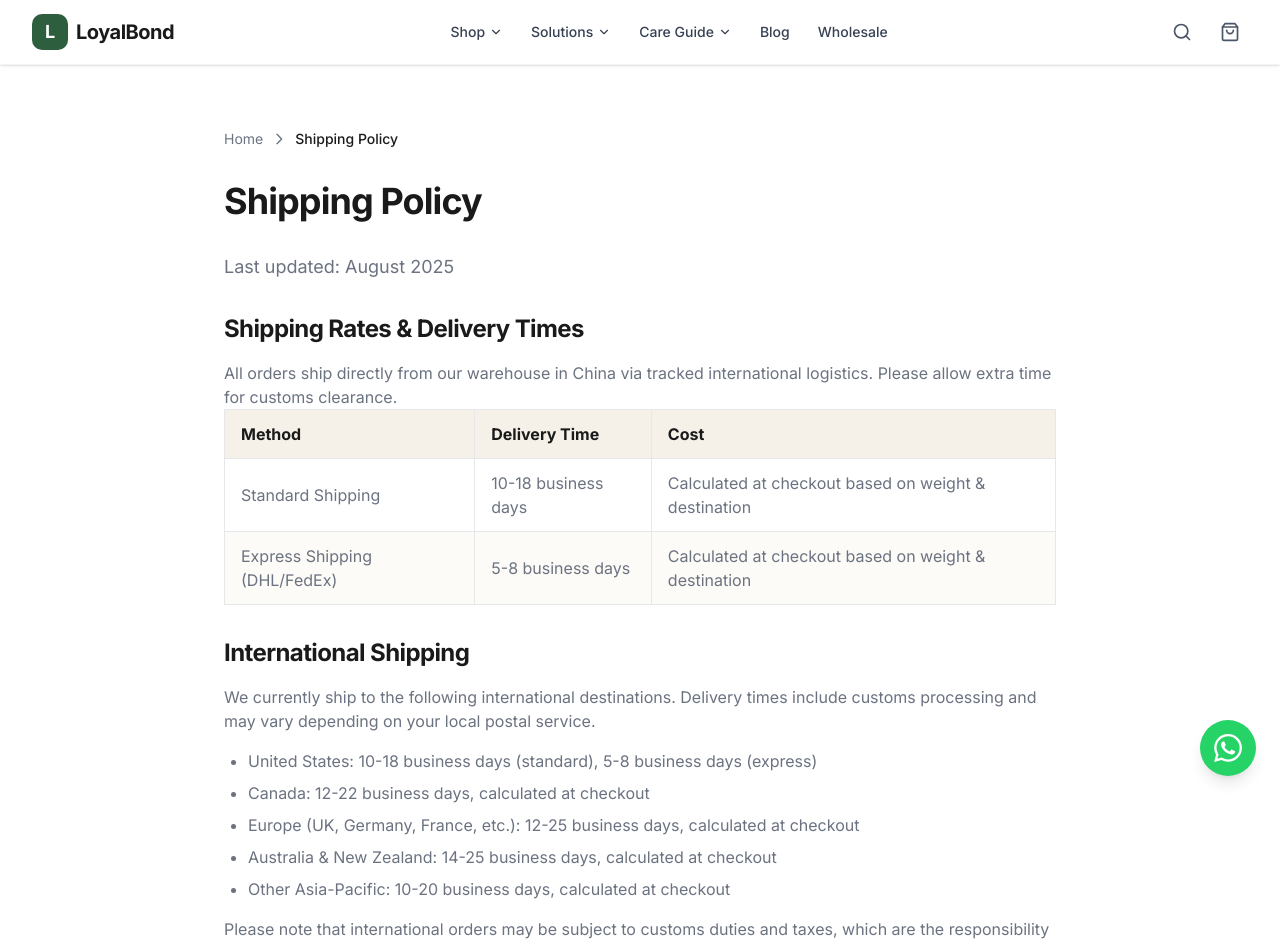
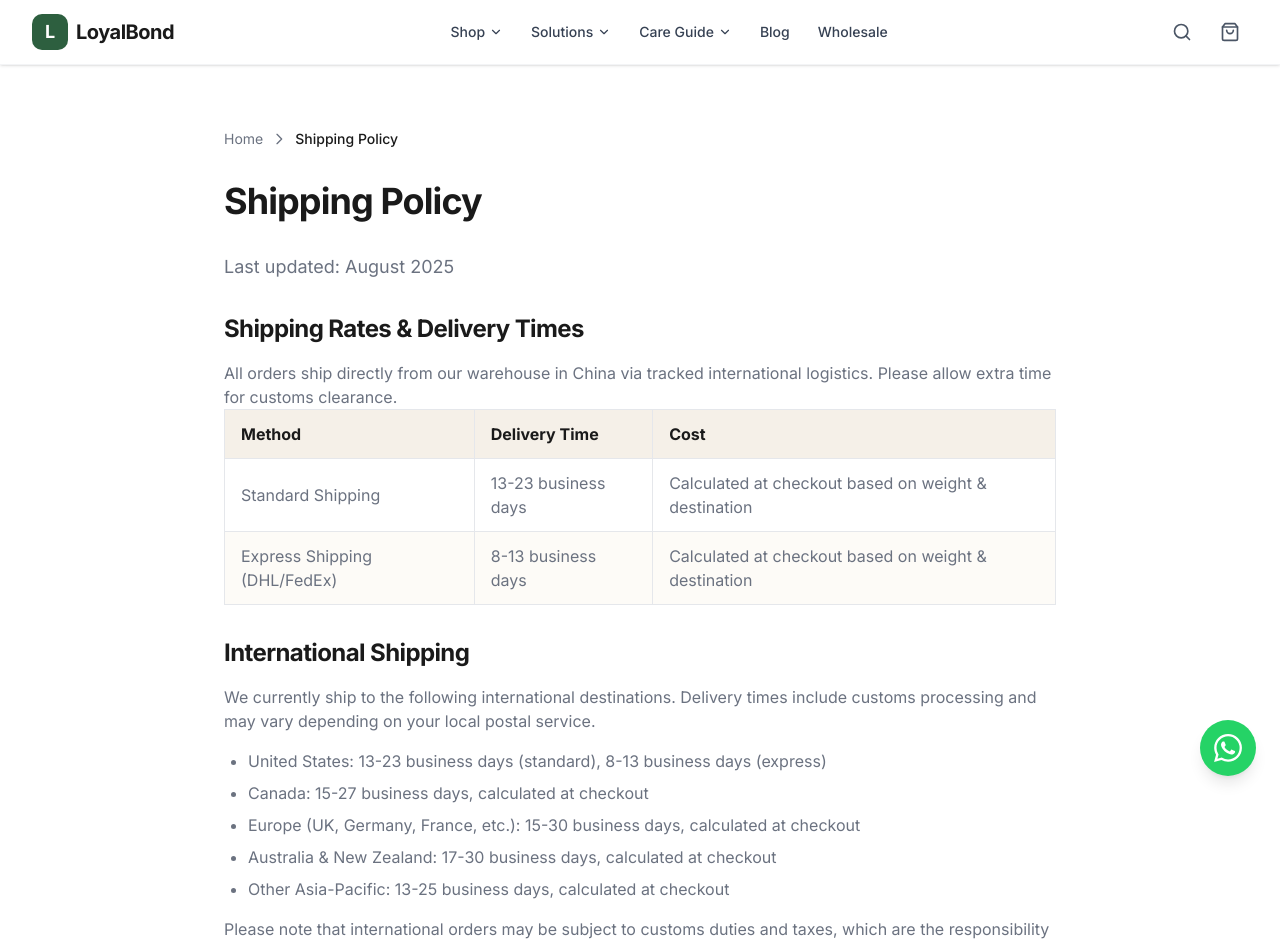
Before and after one commit to loyalbondpet/loyalbondpet-site, a Next.js app: page /shipping-policy in a window 1280 px wide. Shown: the top 944 px of the page. Built offline with nearby package versions, Linux system fonts and the light colour scheme.

Commit message:
Add 3-5 day buffer to all shipping transit times (standard 13-23, express 8-13)

```diff
--- a/src/app/shipping-policy/page.tsx
+++ b/src/app/shipping-policy/page.tsx
@@ -3,7 +3,7 @@ import Link from 'next/link';
 
 export const metadata: Metadata = {
   title: 'Shipping Policy - Delivery Info & Rates',
-  description: 'LoyalBond shipping policy: standard delivery 10-18 business days from China, express 5-8 business days via DHL/FedEx. Shipping calculated at checkout based on weight and destination.',
+  description: 'LoyalBond shipping policy: standard delivery 13-23 business days from China, express 8-13 business days via DHL/FedEx. Shipping calculated at checkout based on weight and destination.',
 };
 
 export default function ShippingPolicyPage() {
@@ -35,12 +35,12 @@ export default function ShippingPolicyPage() {
               <tbody>
                 <tr>
                   <td className="border border-gray-200 px-4 py-3">Standard Shipping</td>
-                  <td className="border border-gray-200 px-4 py-3">10-18 business days</td>
+                  <td className="border border-gray-200 px-4 py-3">13-23 business days</td>
                   <td className="border border-gray-200 px-4 py-3">Calculated at checkout based on weight &amp; destination</td>
                 </tr>
                 <tr className="bg-brand-cream">
                   <td className="border border-gray-200 px-4 py-3">Express Shipping (DHL/FedEx)</td>
-                  <td className="border border-gray-200 px-4 py-3">5-8 business days</td>
+                  <td className="border border-gray-200 px-4 py-3">8-13 business days</td>
                   <td className="border border-gray-200 px-4 py-3">Calculated at checkout based on weight &amp; destination</td>
                 </tr>
               </tbody>
@@ -52,11 +52,11 @@ export default function ShippingPolicyPage() {
           <h2 className="text-2xl font-bold text-brand-dark mt-8 mb-4">International Shipping</h2>
           <p>We currently ship to the following international destinations. Delivery times include customs processing and may vary depending on your local postal service.</p>
           <ul className="list-disc pl-6 space-y-2 mt-4">
-            <li>United States: 10-18 business days (standard), 5-8 business days (express)</li>
-            <li>Canada: 12-22 business days, calculated at checkout</li>
-            <li>Europe (UK, Germany, France, etc.): 12-25 business days, calculated at checkout</li>
-            <li>Australia & New Zealand: 14-25 business days, calculated at checkout</li>
-            <li>Other Asia-Pacific: 10-20 business days, calculated at checkout</li>
+            <li>United States: 13-23 business days (standard), 8-13 business days (express)</li>
+            <li>Canada: 15-27 business days, calculated at checkout</li>
+            <li>Europe (UK, Germany, France, etc.): 15-30 business days, calculated at checkout</li>
+            <li>Australia & New Zealand: 17-30 business days, calculated at checkout</li>
+            <li>Other Asia-Pacific: 13-25 business days, calculated at checkout</li>
           </ul>
           <p className="mt-4">Please note that international orders may be subject to customs duties and taxes, which are the responsibility of the recipient. These charges are not included in the product price or shipping cost.</p>
         </section>
```
